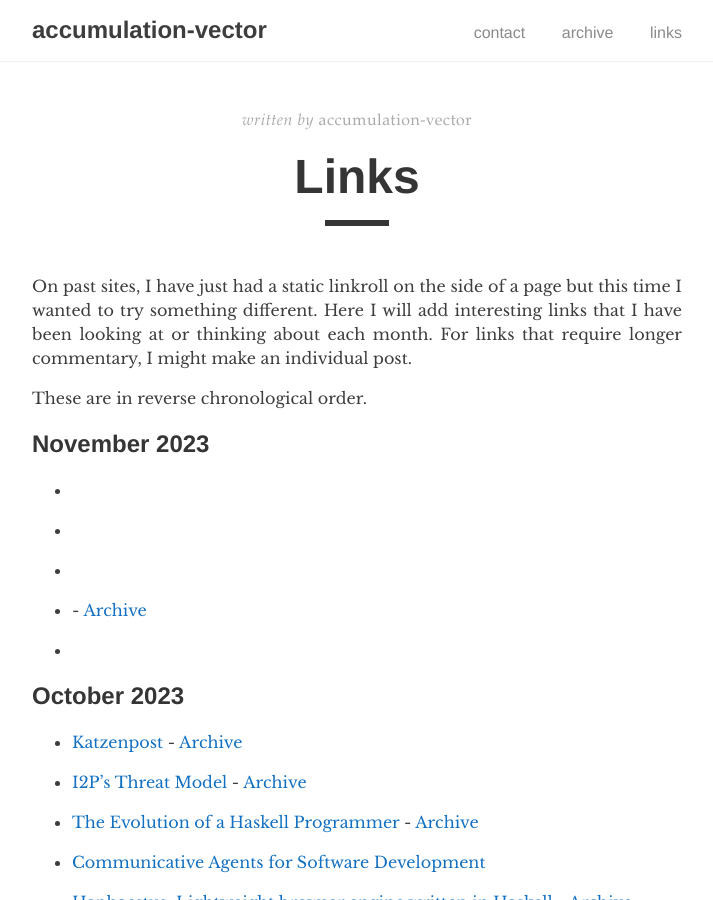
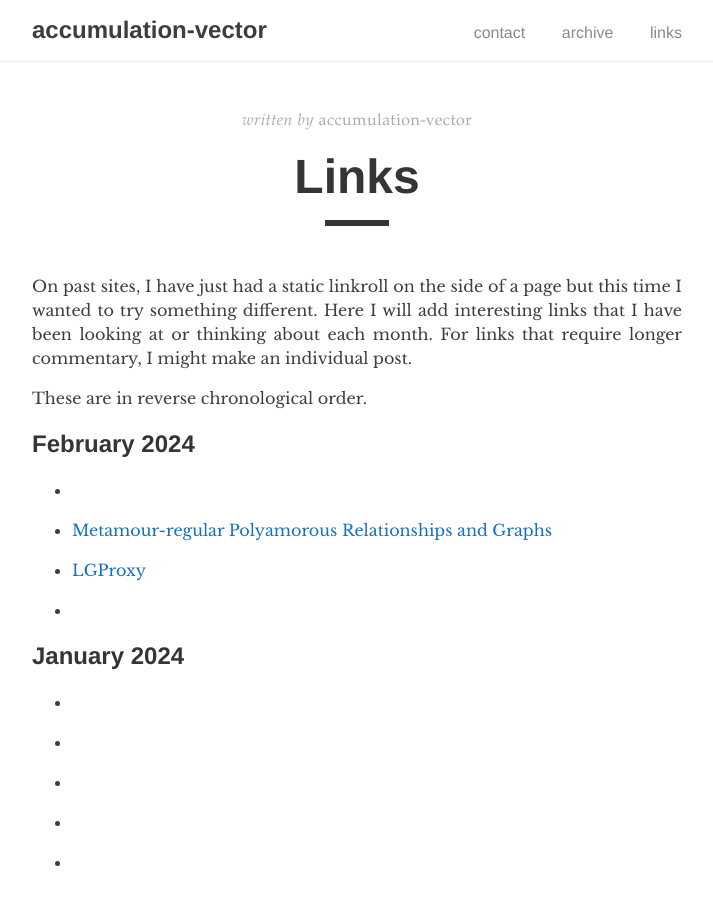
Before and after one commit to accumulationvector/accumulationvector.github.io, a Jekyll site: the page built from _pages/links.md, in a window 1280 px wide and 900 px high. Shown: the whole window, without its empty margins (283-996 px from the left). Built offline with Jekyll 4.4.1, drawn with Linux system fonts in a browser that asks for light colours.

Commit message:
Update links.md

```diff
--- a/_pages/links.md
+++ b/_pages/links.md
@@ -8,6 +8,43 @@ permalink: /links/
 On past sites, I have just had a static linkroll on the side of a page but this time I wanted to try something different. Here I will add interesting links that I have been looking at or thinking about each month. For links that require longer commentary, I might make an individual post.
 
 These are in reverse chronological order.
+
+## February 2024
+
+- []()<br>
+
+- [Metamour-regular Polyamorous Relationships and Graphs](https://arxiv.org/pdf/2005.14121v4.pdf)<br>
+
+- [LGProxy](https://telescope.timd.io/)<br>
+
+- []()<br>
+
+
+## January 2024
+
+- []()<br>
+
+- []()<br>
+
+- []()<br>
+
+- []()<br>
+
+- []()<br>
+
+# 2024
+
+## December 2023
+
+- []()<br>
+
+- []()<br>
+
+- []()<br>
+
+- []()<br>
+
+- []()<br>
 
 ## November 2023
 
```
